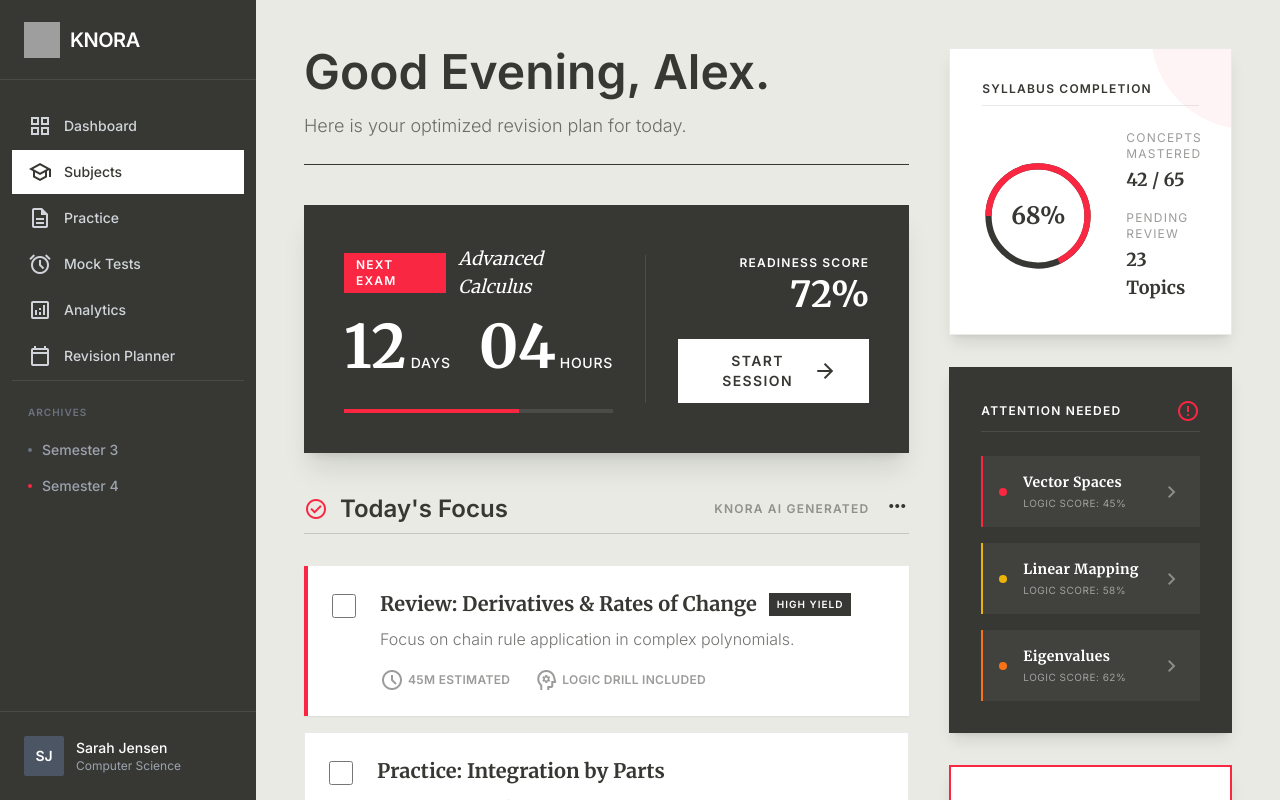
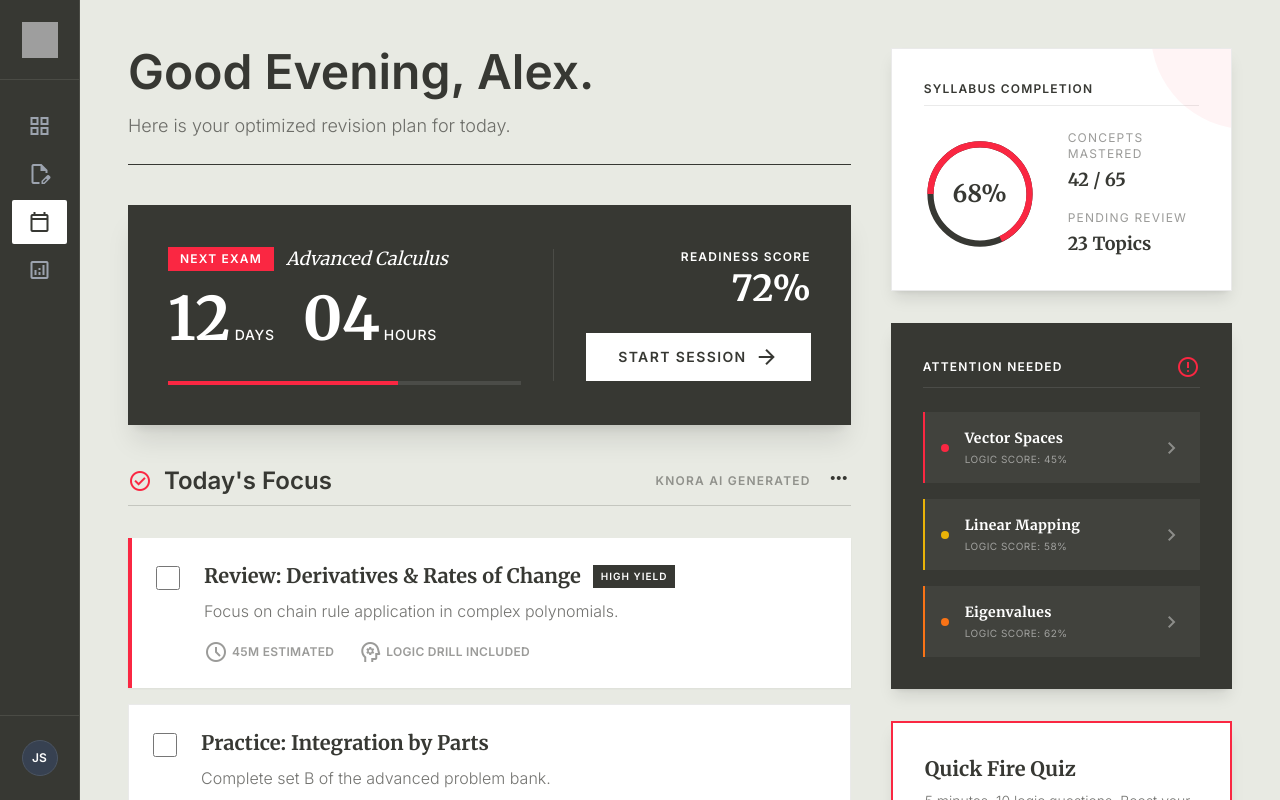
Before and after one commit to JINAY2910/Knora, a Next.js app: page /planner in a window 1280 px wide. Built offline with nearby package versions, Linux system fonts and the light colour scheme; grey boxes are pictures that could not be loaded.

Commit message:
Improving fronend and page routes

```diff
--- a/src/components/dashboard/DashboardHeader.tsx
+++ b/src/components/dashboard/DashboardHeader.tsx
@@ -1,6 +1,6 @@
 export default function DashboardHeader() {
     return (
-        <header className="h-16 flex items-center justify-between px-8 bg-cream editorial-border-b z-10 sticky top-0">
+        <header className="h-20 flex items-center justify-between px-8 bg-cream editorial-border-b z-10 sticky top-0">
             <div className="flex flex-col gap-0.5">
                 <h1 className="text-xl font-bold text-charcoal">My Subjects</h1>
                 <p className="text-[10px] font-semibold text-charcoal/50 uppercase tracking-wider">
--- a/src/components/dashboard/Sidebar.tsx
+++ b/src/components/dashboard/Sidebar.tsx
@@ -1,97 +1,125 @@
 "use client";
 
+import { useState, useEffect } from "react";
 import Link from "next/link";
+import { usePathname } from "next/navigation";
+
+const NAV_ITEMS = [
+    { name: "Dashboard", href: "/dashboard/subjects", icon: "grid_view" },
+    { name: "Practice", href: "/practice/logic-syllogisms-hard", icon: "edit_document" },
+    { name: "Revision Planner", href: "/planner", icon: "calendar_today" },
+    { name: "Analytics", href: "/assessment/macro-midterm-2023", icon: "analytics" },
+];
 
 export default function Sidebar() {
+    const [isCollapsed, setIsCollapsed] = useState(true);
+    const [isInitialized, setIsInitialized] = useState(false);
+    const pathname = usePathname();
+
+    useEffect(() => {
+        const stored = localStorage.getItem("isSidebarCollapsed");
+        if (stored) {
+            setIsCollapsed(JSON.parse(stored));
+        }
+        setIsInitialized(true);
+    }, []);
+
+    useEffect(() => {
+        if (isInitialized) {
+            localStorage.setItem("isSidebarCollapsed", JSON.stringify(isCollapsed));
+        }
+    }, [isCollapsed, isInitialized]);
+
     return (
-        <aside className="w-64 bg-charcoal text-white flex-shrink-0 hidden lg:flex flex-col h-screen z-20">
-            {/* Logo */}
-            <div className="h-20 flex items-center px-6 border-b border-charcoal-light">
-                <Link href="/" className="flex items-center gap-2.5 hover:opacity-80 transition-opacity">
-                    <img src="/logo.png" alt="KNORA Logo" className="w-9 h-9" />
-                    <span className="text-xl font-bold tracking-tight text-white">KNORA</span>
+        <aside
+            onClick={() => setIsCollapsed(!isCollapsed)}
+            className={`${isCollapsed ? "w-20" : "w-64"
+                } bg-charcoal text-white flex-shrink-0 hidden lg:flex flex-col h-screen z-20 transition-all duration-300 ease-in-out border-r border-charcoal-light relative cursor-pointer`}
+        >
+            {/* Header */}
+            <div className={`h-20 flex items-center ${isCollapsed ? "justify-center" : "px-6"} border-b border-charcoal-light transition-all`}>
+                <Link
+                    href="/"
+                    onClick={(e) => e.stopPropagation()}
+                    className="flex items-center gap-2.5 hover:opacity-80 transition-opacity"
+                >
+                    <img src="/logo.png" alt="KNORA Logo" className="w-9 h-9 flex-shrink-0" />
+                    {!isCollapsed && (
+                        <span className="text-xl font-bold tracking-tight text-white whitespace-nowrap">KNORA</span>
+                    )}
                 </Link>
             </div>
 
             {/* Main Navigation */}
-            <nav className="flex-1 px-3 py-6 space-y-0.5 overflow-y-auto">
+            <nav className="flex-1 px-3 py-6 space-y-1 overflow-y-auto overflow-x-hidden">
+                {NAV_ITEMS.map((item) => {
+                    const isActive = pathname === item.href;
+                    return (
                         <Link
-                    href="/dashboard"
-                    className="flex items-center gap-3 px-4 py-2.5 rounded text-sm font-medium text-gray-300 hover:bg-white/5 hover:text-white transition-colors"
+                            key={item.name}
+                            href={item.href}
+                            onClick={(e) => e.stopPropagation()}
+                            className={`flex items-center gap-3 px-3 py-2.5 rounded-lg text-sm font-medium transition-colors ${isActive
+                                ? "bg-white text-charcoal"
+                                : "text-gray-400 hover:bg-white/5 hover:text-white"
+                                } ${isCollapsed ? "justify-center" : ""}`}
+                            title={isCollapsed ? item.name : ""}
                         >
-                    <span className="material-symbols-outlined text-[20px]">grid_view</span>
-                    <span>Dashboard</span>
+                            <span className="material-symbols-outlined text-[20px] flex-shrink-0">{item.icon}</span>
+                            {!isCollapsed && <span className="whitespace-nowrap">{item.name}</span>}
                         </Link>
-                <Link
-                    href="/dashboard/subjects"
-                    className="flex items-center gap-3 px-4 py-2.5 rounded text-sm font-medium bg-white text-charcoal"
+                    );
+                })}
+
+                {/* Semester Selection (divider) */}
+                {!isCollapsed && (
+                    <div className="pt-6 mt-4 border-t border-charcoal-light">
+                        <h3 className="px-4 text-[10px] font-bold text-gray-500 uppercase tracking-widest mb-3 whitespace-nowrap">
+                            Semesters
+                        </h3>
+
+                        <div className="space-y-1">
+                            {[
+                                { name: "Semester 1", color: "bg-blue-500" },
+                                { name: "Semester 2", color: "bg-green-500" },
+                                { name: "Semester 3", color: "bg-yellow-500" },
+                                { name: "Semester 4", color: "bg-crimson", active: true },
+                            ].map((sem) => (
+                                <button
+                                    key={sem.name}
+                                    onClick={(e) => e.stopPropagation()}
+                                    className={`w-full flex items-center gap-3 px-3 py-2 text-sm font-medium transition-colors rounded-lg ${sem.active
+                                        ? "text-white bg-white/5"
+                                        : "text-gray-400 hover:text-white hover:bg-white/5"
+                                        }`}
+                                    title={isCollapsed ? sem.name : ""}
                                 >
-                    <span className="material-symbols-outlined text-[20px]">school</span>
-                    <span>Subjects</span>
-                </Link>
-                <Link
-                    href="/dashboard/practice"
-                    className="flex items-center gap-3 px-4 py-2.5 rounded text-sm font-medium text-gray-300 hover:bg-white/5 hover:text-white transition-colors"
-                >
-                    <span className="material-symbols-outlined text-[20px]">description</span>
-                    <span>Practice</span>
-                </Link>
-                <Link
-                    href="/dashboard/mock-tests"
-                    className="flex items-center gap-3 px-4 py-2.5 rounded text-sm font-medium text-gray-300 hover:bg-white/5 hover:text-white transition-colors"
-                >
-                    <span className="material-symbols-outlined text-[20px]">alarm</span>
-                    <span>Mock Tests</span>
-                </Link>
-                <Link
-                    href="/dashboard/analytics"
-                    className="flex items-center gap-3 px-4 py-2.5 rounded text-sm font-medium text-gray-300 hover:bg-white/5 hover:text-white transition-colors"
-                >
-                    <span className="material-symbols-outlined text-[20px]">analytics</span>
-                    <span>Analytics</span>
-                </Link>
-                <Link
-                    href="/planner"
-                    className="flex items-center gap-3 px-4 py-2.5 rounded text-sm font-medium text-gray-300 hover:bg-white/5 hover:text-white transition-colors"
-                >
-                    <span className="material-symbols-outlined text-[20px]">calendar_today</span>
-                    <span>Revision Planner</span>
-                </Link>
-
-                {/* Archives Section */}
-                <div className="pt-6 mt-4 border-t border-charcoal-light">
-                    <h3 className="px-4 text-[10px] font-bold text-gray-500 uppercase tracking-widest mb-3">
-                        Archives
-                    </h3>
-                    <Link
-                        href="/dashboard/archive/sem3"
-                        className="flex items-center gap-2.5 px-4 py-2 text-sm font-medium text-gray-400 hover:text-white transition-colors"
-                    >
-                        <span className="w-1 h-1 bg-gray-500 rounded-full"></span>
-                        <span>Semester 3</span>
-                    </Link>
-                    <Link
-                        href="/dashboard/archive/sem4"
-                        className="flex items-center gap-2.5 px-4 py-2 text-sm font-medium text-gray-400 hover:text-white transition-colors"
-                    >
-                        <span className="w-1 h-1 bg-crimson rounded-full"></span>
-                        <span>Semester 4</span>
-                    </Link>
+                                    <span className={`w-2 h-2 rounded-full ${sem.color} flex-shrink-0`}></span>
+                                    <span>{sem.name}</span>
+                                </button>
+                            ))}
                         </div>
+                    </div>
+                )}
             </nav>
 
             {/* User Profile */}
             <div className="p-4 border-t border-charcoal-light">
-                <div className="flex items-center gap-3 p-2 rounded cursor-pointer hover:bg-white/5 transition-colors">
-                    <div className="w-10 h-10 bg-gray-600 rounded-sm flex items-center justify-center text-white font-semibold text-sm">
-                        SJ
+                <div
+                    onClick={(e) => e.stopPropagation()}
+                    className={`flex items-center gap-3 p-2 rounded cursor-pointer hover:bg-white/5 transition-colors ${isCollapsed ? "justify-center" : ""}`}
+                >
+                    <div className="w-9 h-9 bg-gray-700 rounded-full flex items-center justify-center text-white font-semibold text-xs flex-shrink-0 border border-gray-600">
+                        JS
                     </div>
-                    <div className="flex-1 min-w-0">
+                    {!isCollapsed && (
+                        <div className="flex-1 min-w-0 overflow-hidden">
                             <p className="text-sm font-medium text-white truncate">
-                            Sarah Jensen
+                                Jinay Shah
                             </p>
-                        <p className="text-xs text-gray-400 truncate">Computer Science</p>
+                            <p className="text-[10px] text-gray-400 truncate uppercase tracking-wider">Information Technology</p>
                         </div>
+                    )}
                 </div>
             </div>
         </aside>
```
Also changed, not shown: src/app/dashboard/subjects/page.tsx (+24 -2 lines), src/components/dashboard/FeaturedCourse.tsx (+57 -29 lines), src/components/dashboard/SubjectCard.tsx (+76 -76 lines). Lines whose indentation alone changed are shown as unchanged.
